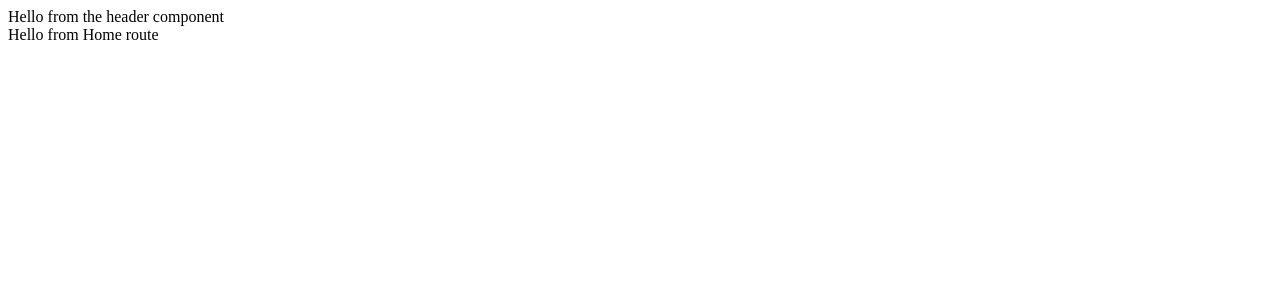
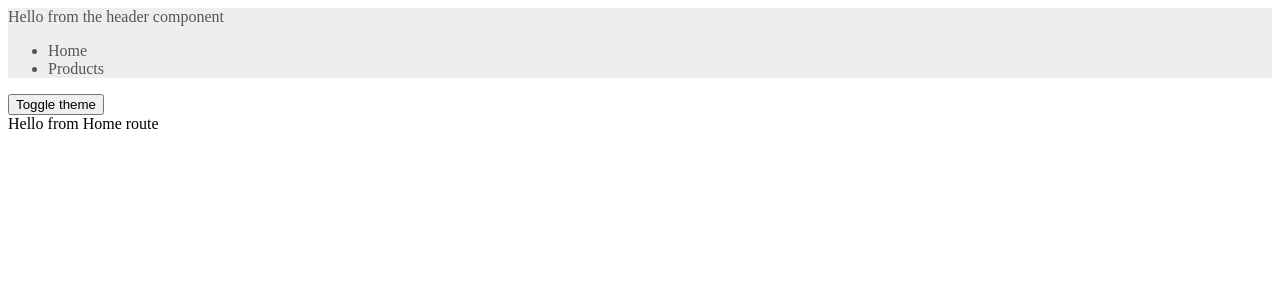
Before and after one commit to jay2noob/kid-trends, a React (Create React App) app in the folder client/: page / in a window 1280 px wide. Shown: the top 300 px of the page. Built offline with nearby package versions, Linux system fonts and the light colour scheme.

Commit message:
fixed theme context to work on button click

```diff
--- a/client/src/components/Header.js
+++ b/client/src/components/Header.js
@@ -1,9 +1,17 @@
-import React from 'react'
+import React, { useContext } from 'react'
+import { ThemeContext } from '../contexts/ThemeContext'
 
 const Header = () => {
+  const { isLightTheme, light, dark } = useContext(ThemeContext)
+  const theme = isLightTheme ? light : dark
+
   return (
-    <div>
+    <div style={{ background: theme.bgColor, color: theme.txtColor }}>
       Hello from the header component
+      <ul>
+        <li style={{ background: theme.uiPrimary }}>Home</li>
+        <li style={{ background: theme.uiSecondary }}>Products</li>
+      </ul>
     </div>
   )
 }
--- /dev/null
+++ b/client/src/components/ThemeToggle.js
@@ -0,0 +1,19 @@
+import React, { useContext } from 'react'
+import { ThemeContext } from '../contexts/ThemeContext'
+
+const ThemeToggle = () => {
+  const { toggleTheme } = useContext(ThemeContext)
+
+  return (
+    <div>
+      <button
+        onClick={toggleTheme}
+      >
+        Toggle theme
+      </button>
+    </div>
+
+  )
+}
+
+export default ThemeToggle
--- a/client/src/contexts/ThemeContext.js
+++ b/client/src/contexts/ThemeContext.js
@@ -6,7 +6,7 @@ export const ThemeContext = createContext()
 // create a context provder to wrap the entire application
 const ThemeContextProvider = (props) => {
   const [theme , setTheme] = useState({
-    isLight: true,
+    isLightTheme: true,
     light: {
       txtColor: "#555",
       uiPrimary: "006E90",
@@ -21,18 +21,13 @@ const ThemeContextProvider = (props) => {
     }
   })
 
-  // const toggleTheme = () => {
-  //   if(theme === 'light') {
-  //     setTheme('dark')
-  //   }
-  //   else {
-  //     setTheme('light')
-  //   }
-  // }
+  const toggleTheme = () => {
+    setTheme({...theme, isLightTheme: !theme.isLightTheme })
+  }
 
   // pass the previous state (theme) and new state (setTheme) to the context provider
   return (
-    <ThemeContext.Provider value={{ theme, setTheme }}>
+    <ThemeContext.Provider value={{ ...theme, toggleTheme }}>
       {props.children}
     </ThemeContext.Provider>
   )
--- a/client/src/routes/Home.js
+++ b/client/src/routes/Home.js
@@ -1,10 +1,16 @@
-import React from 'react'
+import React, { useContext } from 'react'
+import { ThemeContext } from '../contexts/ThemeContext'
 import Header from '../components/Header'
+import ThemeToggle from '../components/ThemeToggle'
 
 const Home = () => {
+  const { isLightTheme, light, dark } = useContext(ThemeContext)
+  const theme = isLightTheme ? light : dark
+
   return (
-    <div>
+    <div stlye={{ background: theme.bgColor, color: theme.txtColor }}>
       <Header />
+      <ThemeToggle />
       Hello from Home route
     </div>
   )
```
